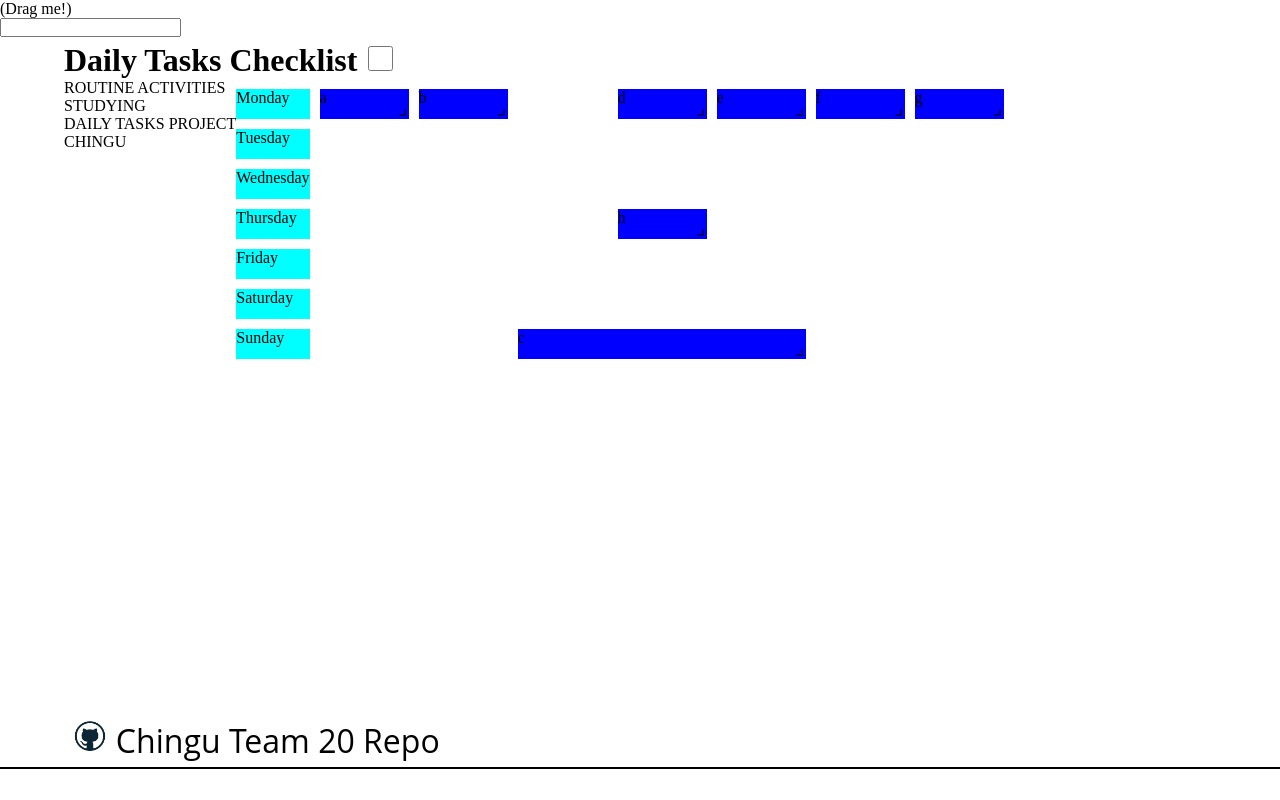
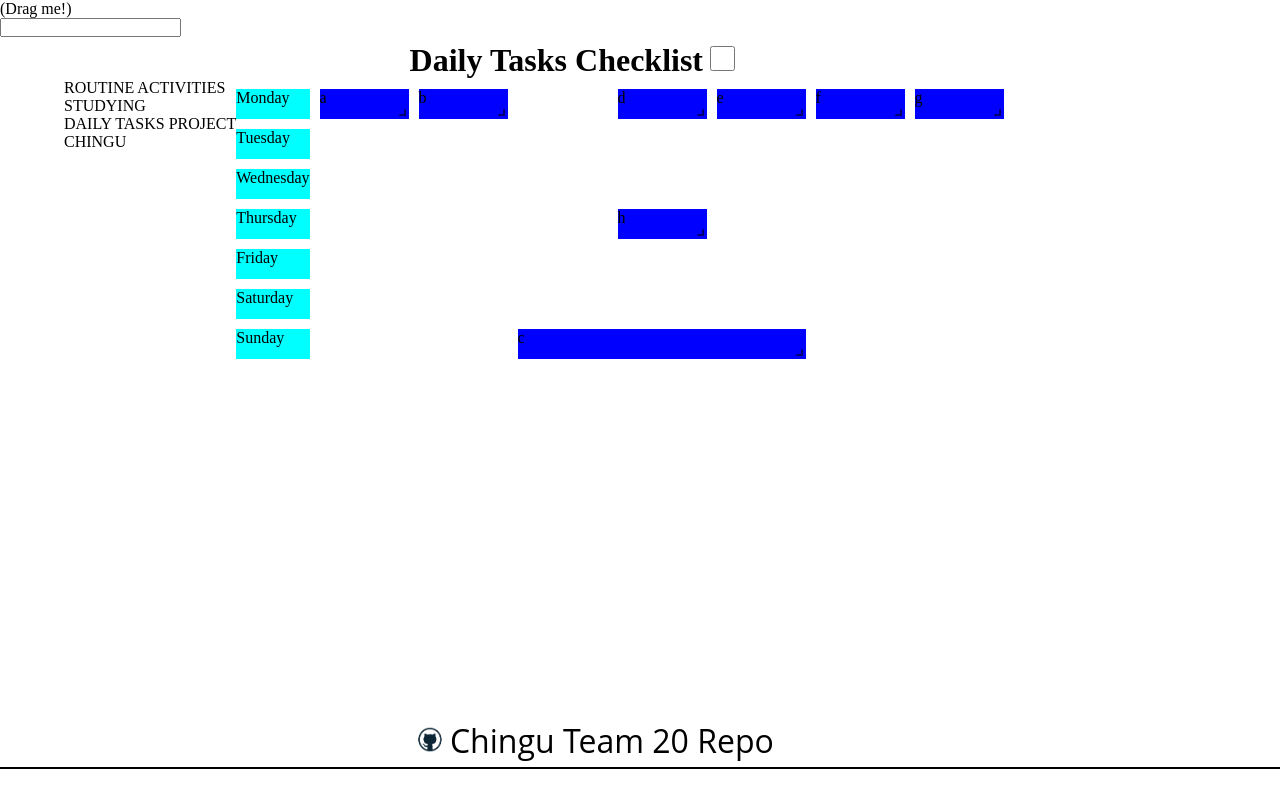
Before and after one commit to chingu-voyages/v47-tier2-team-20, a React (Vite) app in the folder DailyTasksApp/: page / in a window 1280 px wide. Built offline with nearby package versions, Linux system fonts and the light colour scheme.

Commit message:
Updating stylesheet

```diff
--- a/DailyTasksApp/src/index.css
+++ b/DailyTasksApp/src/index.css
@@ -78,14 +78,16 @@ table, th, td {
 .header {
   align-items: center;
   justify-content: center;
+  padding: 0 0 0 30%;
   width: 90%;
 }
 /* FOOTER */
 .footer {
   align-items: center;
+  display: flex;
   font-family: Open Sans;
   justify-content: center;
-  width: 90%;
+  padding: 0 0 0 30%;
 }
 .github {
   width: 5%;
```
